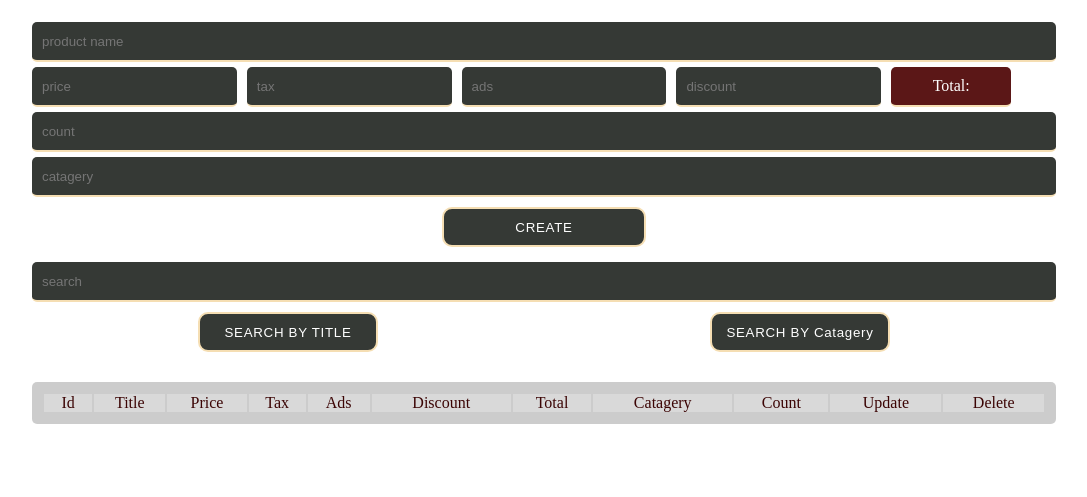
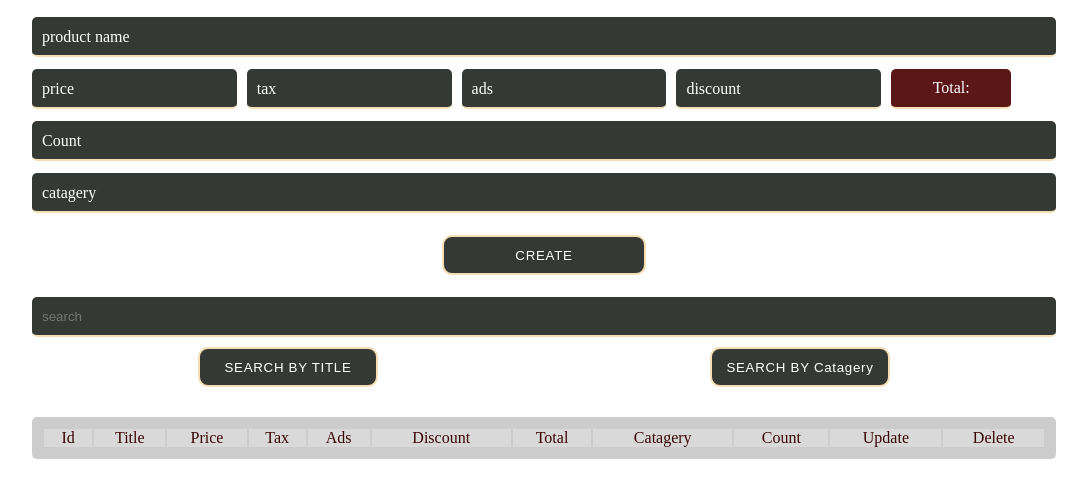
Before and after one commit to Mahmoudaboelenien19/cruds, a plain HTML site: page frontend/index.html in a window 1280 px wide. Shown: the part 115-612 px from the top of the page, without its empty margins (96-1183 px from the left). Drawn offline with Linux system fonts and the light colour scheme; no server answers.

Commit message:
styling inputs

```diff
--- a/frontend/index.html
+++ b/frontend/index.html
@@ -17,16 +17,39 @@
         <h2>cruds</h2>
         <p>product mangment system</p>
       </div>
-      <input type="text" placeholder="product name" id="product" />
+      <form action="" novalidate>
+        <div class="inp-parent">
+          <input type="text" id="product" required />
+          <span class="placeholder">product name</span>
+        </div>
+
         <div class="prices">
-        <input type="number" placeholder="price" id="price" />
-        <input type="number" placeholder="tax" id="tax" />
-        <input type="number" placeholder="ads" id="ads" />
-        <input type="number" placeholder="discount" id="discount" />
-        <div class="ii">Total: <span id="total"></span></div>
+          <div class="inp-parent">
+            <input type="number" id="price" required />
+            <span class="placeholder"> price</span>
           </div>
-      <input type="number" placeholder="Count" id="count" />
-      <input type="text" placeholder="catagery " id="catagery" />
+          <div class="inp-parent">
+            <input type="number" id="tax" required />
+            <span class="placeholder">tax</span>
+          </div>
+          <div class="inp-parent">
+            <input type="number" id="ads" required />
+            <span class="placeholder">ads</span>
+          </div>
+          <div class="inp-parent">
+            <input type="number" id="discount" required />
+            <span class="placeholder">discount</span>
+          </div>
+          <div id="total-cont">Total: <span id="total"></span></div>
+        </div>
+        <div class="inp-parent">
+          <input type="number" id="count" required />
+          <span class="placeholder">Count</span>
+        </div>
+        <div class="inp-parent">
+          <input type="text" id="catagery" required />
+          <span class="placeholder">catagery</span>
+        </div>
         <div id="btn"><button>create</button></div>
         <div class="search">
           <input
@@ -34,6 +57,7 @@
             onkeyup="searchfun(this.value)"
             placeholder="search"
             id="search"
+            required
           />
           <div class="search-btn">
             <button onclick=" searchFunction(this.id) " id="tSearch">
@@ -44,6 +68,7 @@
             </button>
           </div>
         </div>
+      </form>
       <div id="delAll"></div>
       <div class="tableContainer">
         <table>
--- a/frontend/index.js
+++ b/frontend/index.js
@@ -1,6 +1,6 @@
 const product = document.getElementById( "product" );
 const prices = document.querySelector( ".prices" );
-const ii = document.querySelector( ".ii" );
+const totalCont = document.querySelector( "#total-cont" );
 const btn = document.querySelector( "#btn button" );
 const price = document.getElementById( "price" );
 const tax = document.getElementById( "tax" );
@@ -41,9 +41,9 @@ const getTotal = prices.onkeyup = function () {
   if ( price.value != "" ) {
     result = ( +price.value + +tax.value + +ads.value ) - +discount.value;
     total.innerHTML = result;
-    ii.style.cssText = `background-color:green;`;
+    totalCont.style.cssText = `background-color:green;`;
   } else {
-    ii.style.cssText = `background-color:rgb(91, 23, 23);`;
+    totalCont.style.cssText = `background-color:rgb(91, 23, 23);`;
     total.innerHTML = '';
 
   }
@@ -100,7 +100,7 @@ function emptyinputs () {
   ads.value = '';
   discount.value = '';
   total.innerHTML = '';
-  ii.style.cssText = `background-color:rgb(91, 23, 23);`;
+  totalCont.style.cssText = `background-color:rgb(91, 23, 23);`;
   catagery.value = '';
   count.value = '';
 
--- a/frontend/main.css
+++ b/frontend/main.css
@@ -38,9 +38,13 @@ body {
   margin: auto;
 }
 
+form {
+  display: flex;
+  flex-direction: column;
+  gap: 12px;
+}
 input {
   width: 100%;
-  margin-top: 5px;
   height: 40px;
   outline: none;
   border-style: none none solid none;
@@ -52,25 +56,51 @@ input {
   border-radius: 5px;
 }
 
-input:focus {
+/* input:focus {
   background-color: #000;
   transform: scale(1.04);
+} */
+
+.inp-parent {
+  width: 100%;
+  height: 40px;
+  position: relative;
 }
-
 .prices {
+  width: 100%;
+  height: 40px;
   display: flex;
   gap: 10px;
+}
+.prices .inp-parent {
+  height: 100%;
+  width: 20%;
+}
+.inp-parent .placeholder {
+  position: absolute;
+  top: 50%;
+  left: 10px;
+  transform: translateY(-50%);
+  color: white;
+}
+.prices .inp-parent input {
+  width: 100%;
   height: 100%;
 }
-
-.prices input {
-  width: 20%;
+input:focus ~ .placeholder,
+input:valid ~ .placeholder {
+  top: 0;
+  color: white;
+  background: darkgrey;
+  border-right: 2px solid wheat;
+  border-left: 2px solid wheat;
+  color: #000;
+  padding: 0 4px;
 }
-
-.prices div {
+.prices #total-cont {
+  height: 40px;
   min-height: 100%;
   width: 120px;
-  margin-top: 5px;
   background-color: rgb(91, 23, 23);
   color: white;
   display: flex;
```
Lines whose indentation alone changed are shown as unchanged.
